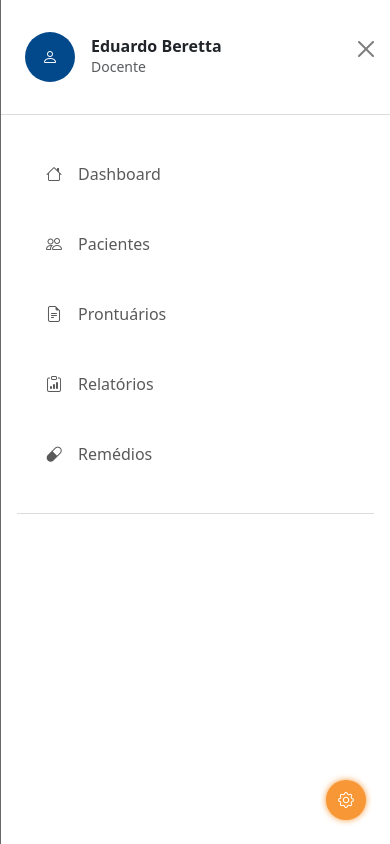
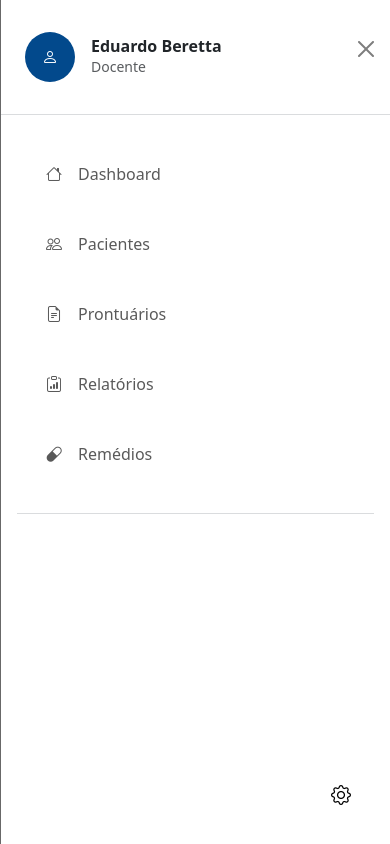
Before and after one commit to eduardoberettarod/PI-prontuario-eletronico, a React (Vite) app: page / in a window 390 px wide. Both pictures are taken after a click on the button "Toggle navigation". Built offline with nearby package versions, Linux system fonts and the light colour scheme.

Commit message:
Navbar
fazendo pequenos ajustes no css da navbar mobile.

```diff
--- a/src/components/Navbar.jsx
+++ b/src/components/Navbar.jsx
@@ -2,16 +2,6 @@ import React from 'react'
 import '../style/Navbar.css'
 import logo from '/image/logo.svg';
 import { NavLink } from "react-router-dom";
-
-
-const pageTitles = {
-    dashboard: 'Dashboard',
-    pacientes: 'Pacientes',
-    prontuarios: 'Prontuários',
-    relatorios: 'Relatórios',
-    remedios: 'Remédios',
-};
-
 
 const navItems = [
     {
@@ -113,11 +103,11 @@ function Navbar() {
 
             {/* Navbar Mobile */}
 
-            <nav className="navbar fixed-top d-flex d-xl-none">
+            <nav className="navbar fixed-top d-flex d-xl-none mt-2">
                 <div className="container-fluid">
 
                     {/* Botões da Esquerda */}
-                    <div className="d-flex align-items-center ms-4">
+                    <div className="d-flex align-items-center ms-2">
                         <a
                             href="#"
                             className="navbar-brand d-flex align-items-center"
@@ -182,7 +172,7 @@ function Navbar() {
                         <a
                             href=''
                             className="btn btn-link icon-confi shadow-none focus-ring-0 p-0 position-absolute bottom-0 end-0 mb-4 me-4">
-                            <i className="bi bi-gear fs-6 mx-auto"></i>
+                            <i className="bi bi-gear fs-5 mx-auto"></i>
                         </a>
                     </div>
                 </div>
--- a/src/style/Navbar.css
+++ b/src/style/Navbar.css
@@ -44,6 +44,7 @@
     gap: 55px;
 }
 
+
 @media (max-width:1260px) {
     .container-button-navbar {
         gap: 35px;
@@ -57,12 +58,20 @@
     }
 
     .icon-confi {
-        width: 40px;
-        height: 40px;
-        filter: drop-shadow(0 0 3px var(--cor-segundaria));
+        width: 50px;
+        height: 50px;
+        background-color: transparent;
+    }
+
+    .icon-confi i{
+        color: black;
+    }
+
+    .icon-confi:hover{
+        background-color: var(--bg-hover-button);
     }
 
     .btn-slide-navbar:hover {
-        background-color: var(--bg-card);
+        background-color: var(--bg-hover-button);
     }
 }
--- a/src/style/global.css
+++ b/src/style/global.css
@@ -5,7 +5,7 @@
     --cor-segundaria-hover: rgba(247, 151, 54, 0.65);
     --cor-terciaria: #FDBA7C;
     --branco: #eee;
-    --bg-card: rgba(0, 0, 0, 0.2);
+    --bg-hover-button: rgba(0, 0, 0, 0.2);
     --font-size: 16px
 }
 
```
